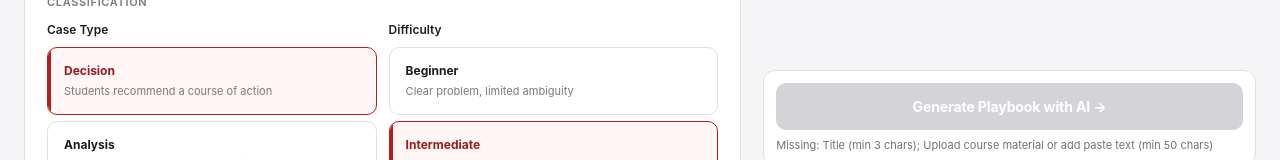
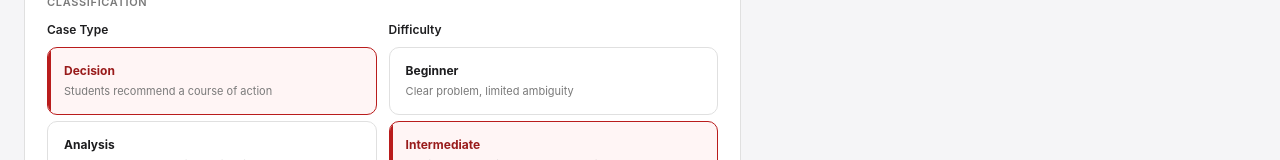
Before and after one commit to zhouheng0118/AI-Business-Simulator, a Next.js app in the folder frontend/: page /professor/cases/new in a window 1280 px wide. Shown: the part 640-800 px from the top of the page. Built offline with nearby package versions, Linux system fonts and the light colour scheme; no server answers.

Commit message:
style: fix the style of Create New Simulation page

```diff
--- a/frontend/src/app/professor/cases/new/page.tsx
+++ b/frontend/src/app/professor/cases/new/page.tsx
@@ -336,10 +336,10 @@ export default function NewCasePage() {
                     display: "grid",
                     gridTemplateColumns: "minmax(0, 60%) minmax(360px, 40%)",
                     gap: 22,
-                    alignItems: "start",
+                    alignItems: "stretch",
                 }}
             >
-                <section>
+                <section style={{ display: "flex", flexDirection: "column" }}>
                     {error && (
                         <div
                             style={{
@@ -379,7 +379,7 @@ export default function NewCasePage() {
                         </div>
                     )}
 
-                    <div style={{ background: "#fff", border: "1px solid #e0e0e0", borderRadius: 12, padding: "20px 22px", marginBottom: 16 }}>
+                    <div style={{ flex: 1, background: "#fff", border: "1px solid #e0e0e0", borderRadius: 12, padding: "20px 22px" }}>
                         <div style={{ display: "flex", alignItems: "center", gap: 8, marginBottom: 16 }}>
                             <span style={{ fontSize: 11, fontWeight: 700, color: "#991b1b", background: "#fff5f5", border: "1px solid #fecaca", borderRadius: 999, padding: "3px 9px" }}>1 Case Details</span>
                             <span style={{ color: "#b0b0b0", fontSize: 11 }}>→</span>
@@ -540,8 +540,8 @@ export default function NewCasePage() {
                     {/* Duplicate Teaching Goals section removed */}
                 </section>
 
-                <aside style={{ position: "sticky", top: 66, height: "calc(100vh - 80px)", display: "flex", flexDirection: "column", gap: 12 }}>
-                    <div style={{ background: "#fff", border: "1px solid #e0e0e0", borderRadius: 12, padding: "16px", overflowY: "auto" }}>
+                <aside style={{ display: "flex", flexDirection: "column", gap: 12, minHeight: 0 }}>
+                    <div style={{ flex: "0 1 auto", maxHeight: "calc(100% - 96px)", minHeight: 0, background: "#fff", border: "1px solid #e0e0e0", borderRadius: 12, padding: "16px", overflowY: "auto" }}>
                         <div style={{ display: "flex", gap: 6, marginBottom: 12, background: "#f8fafc", borderRadius: 8, padding: 4 }}>
                             <button
                                 type="button"
@@ -790,7 +790,7 @@ export default function NewCasePage() {
                         </div>
                     </div>
 
-                    <div style={{ marginTop: "auto", background: "#fff", border: "1px solid #e0e0e0", borderRadius: 12, padding: 12 }} title={tooltipText}>
+                    <div style={{ marginTop: "auto", flex: "0 0 auto", background: "#fff", border: "1px solid #e0e0e0", borderRadius: 12, padding: 12 }} title={tooltipText}>
                         <button
                             onClick={handleGenerate}
                             disabled={!canGenerate || generating}
```
